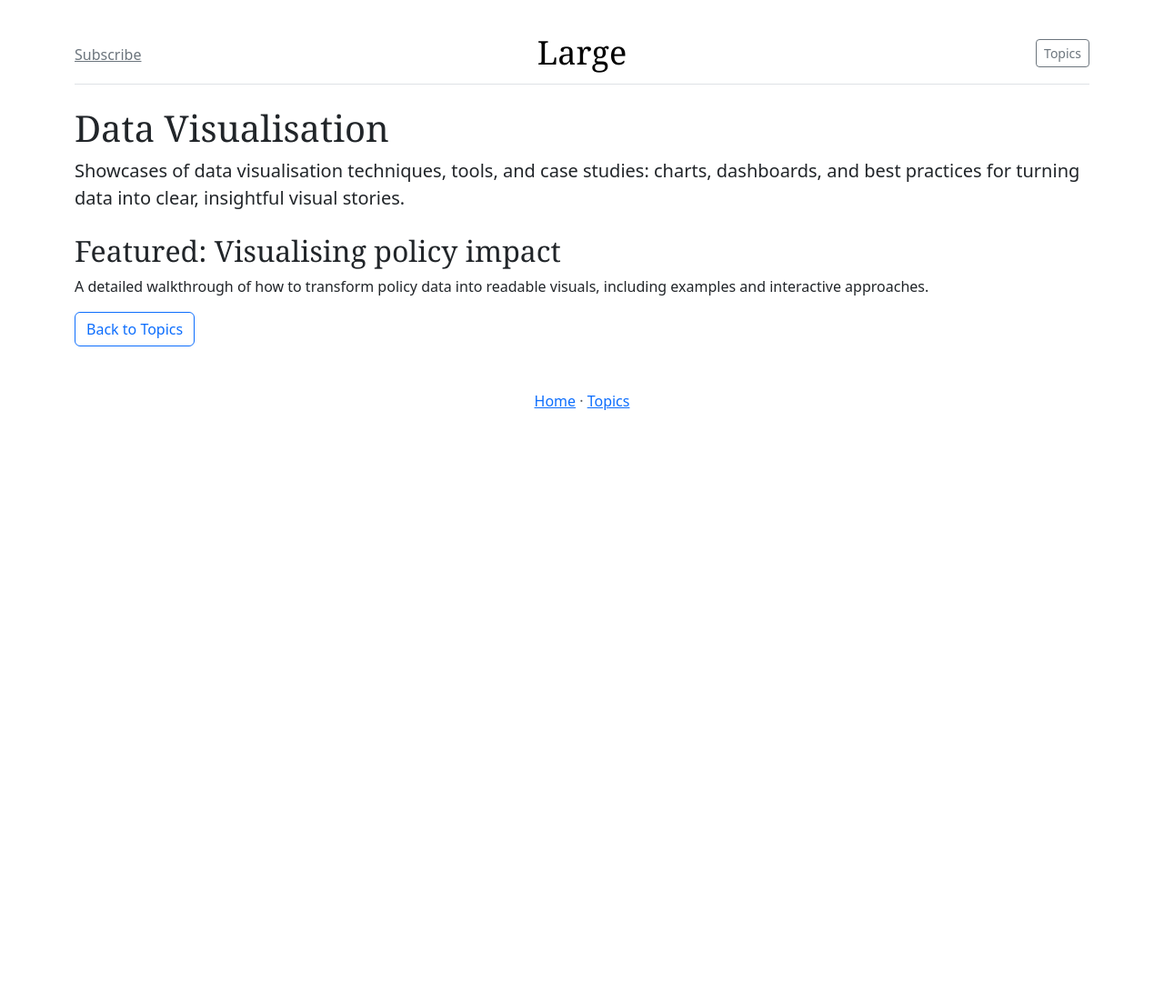
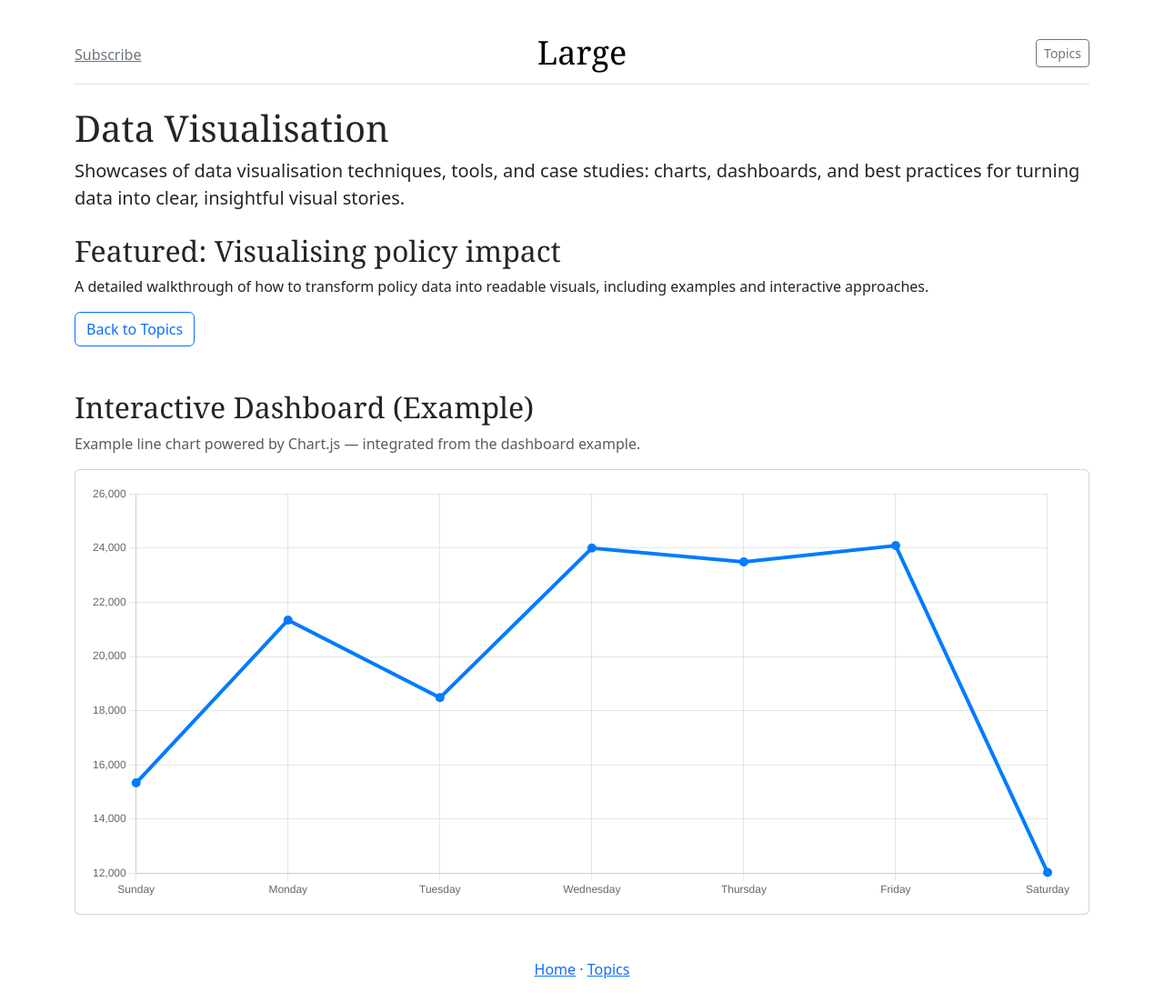
Before and after one commit to silvervarusk/Testing, a plain HTML site: page data-visualisation.htm in a window 1280 px wide. Shown: the whole page at 91% size. Before the commit the page ends 800 px from the top, so only its background shows below. Drawn offline with nearby package versions, Linux system fonts and the light colour scheme.

Commit message:
Integrate dashboard chart into Data Visualisation page; add dashboard.js

```diff
--- /dev/null
+++ b/dashboard.js
@@ -0,0 +1,50 @@
+/* globals Chart:false */
+
+(() => {
+  'use strict'
+
+  // Graphs
+  const ctx = document.getElementById('myChart')
+  if (ctx) {
+    new Chart(ctx, {
+      type: 'line',
+      data: {
+        labels: [
+          'Sunday',
+          'Monday',
+          'Tuesday',
+          'Wednesday',
+          'Thursday',
+          'Friday',
+          'Saturday'
+        ],
+        datasets: [{
+          data: [
+            15339,
+            21345,
+            18483,
+            24003,
+            23489,
+            24092,
+            12034
+          ],
+          lineTension: 0,
+          backgroundColor: 'transparent',
+          borderColor: '#007bff',
+          borderWidth: 4,
+          pointBackgroundColor: '#007bff'
+        }]
+      },
+      options: {
+        plugins: {
+          legend: {
+            display: false
+          },
+          tooltip: {
+            boxPadding: 3
+          }
+        }
+      }
+    })
+  }
+})()
--- a/data-visualisation.htm
+++ b/data-visualisation.htm
@@ -26,6 +26,17 @@
           <p>A detailed walkthrough of how to transform policy data into readable visuals, including examples and interactive approaches.</p>
           <p><a class="btn btn-outline-primary" href="sections.html">Back to Topics</a></p>
         </article>
+
+        <!-- Embedded dashboard/chart from Bootstrap example -->
+        <section class="mt-5">
+          <h2>Interactive Dashboard (Example)</h2>
+          <p class="text-muted">Example line chart powered by Chart.js — integrated from the dashboard example.</p>
+          <div class="card mb-4">
+            <div class="card-body">
+              <canvas id="myChart" width="900" height="380"></canvas>
+            </div>
+          </div>
+        </section>
       </main>
 
       <footer class="mt-5 text-center text-body-secondary">
@@ -33,5 +44,8 @@
       </footer>
     </div>
     <script src="https://cdn.jsdelivr.net/npm/bootstrap@5.3.0/dist/js/bootstrap.bundle.min.js" crossorigin="anonymous"></script>
+    <!-- Chart.js (from CDN) + dashboard script -->
+    <script src="https://cdn.jsdelivr.net/npm/chart.js@4.3.2/dist/chart.umd.js" integrity="sha384-eI7PSr3L1XLISH8JdDII5YN/njoSsxfbrkCTnJrzXt+ENP5MOVBxD+l6sEG4zoLp" crossorigin="anonymous"></script>
+    <script src="dashboard.js"></script>
   </body>
 </html>
```
